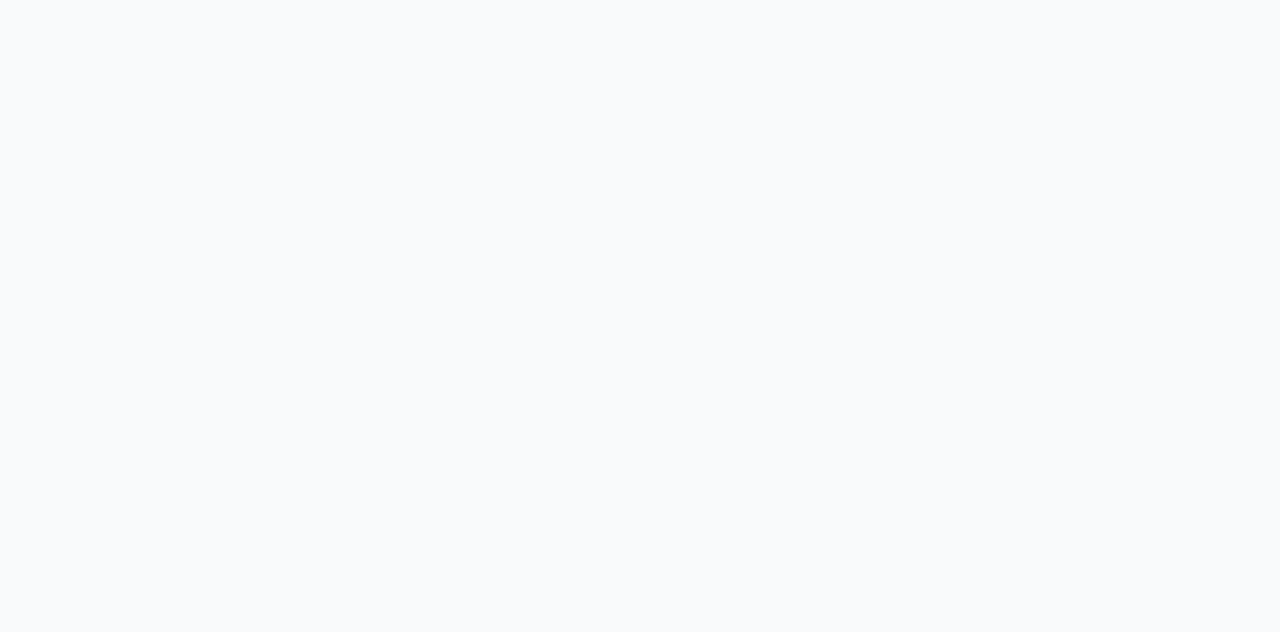
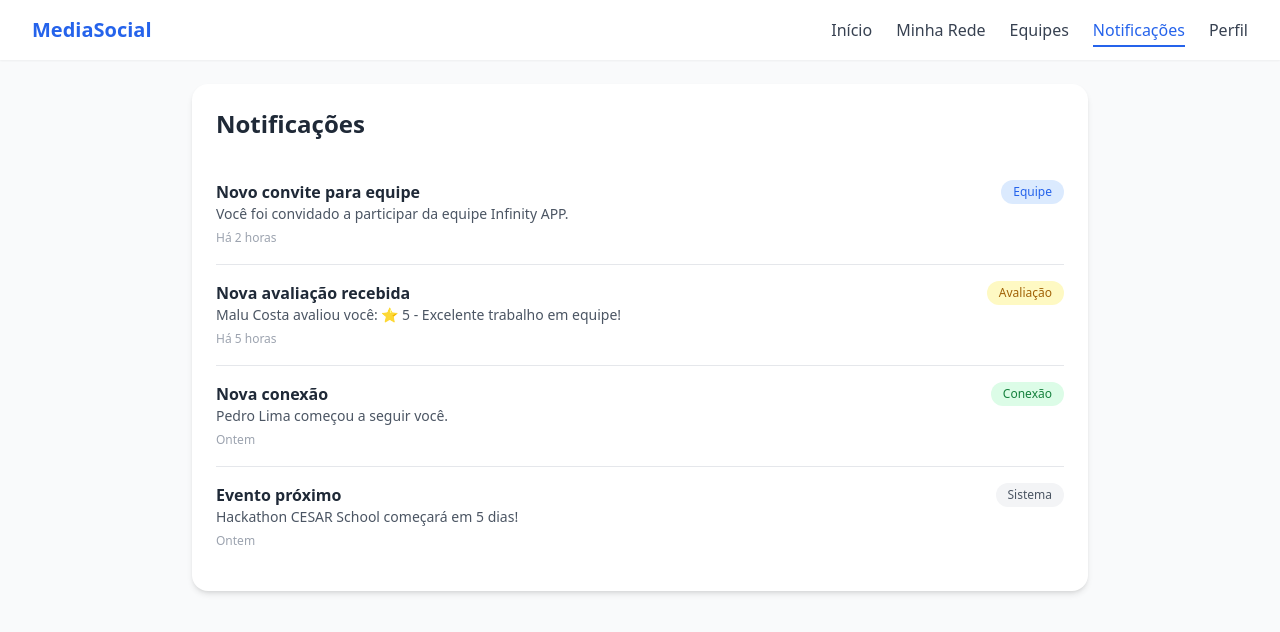
Before and after one commit to kaikinattandossantos/Media_social, a React (Create React App) app in the folder frontend/: page /notifications in a window 1280 px wide. Before the commit this address had no page. Shown: the top 632 px of the page. Built offline with nearby package versions, Linux system fonts and the light colour scheme.

Commit message:
links update

```diff
--- a/frontend/src/App.js
+++ b/frontend/src/App.js
@@ -6,6 +6,8 @@ import Profile from "./pages/Profile";
 import MyNetwork from "./pages/MyNetwork";
 import Teams from "./pages/Teams";
 import Home from "./pages/Home";
+import Notifications from "./pages/Notifications";
+
 
 
 
@@ -21,6 +23,7 @@ function App() {
         <Route path="/minharede" element={<MyNetwork />} />
         <Route path="/teams" element={<Teams />} />
         <Route path="/home" element={<Home />} />
+        <Route path="/notifications" element={<Notifications />} />
 
       </Routes>
     </BrowserRouter>
--- /dev/null
+++ b/frontend/src/pages/Notifications.jsx
@@ -0,0 +1,93 @@
+import React, { useEffect, useState } from "react";
+import { Link } from "react-router-dom";
+
+export default function Notifications() {
+  const [notificacoes, setNotificacoes] = useState([]);
+
+  useEffect(() => {
+    setNotificacoes([
+      {
+        id: 1,
+        tipo: "Equipe",
+        titulo: "Novo convite para equipe",
+        mensagem: "Você foi convidado a participar da equipe Infinity APP.",
+        hora: "Há 2 horas",
+      },
+      {
+        id: 2,
+        tipo: "Avaliação",
+        titulo: "Nova avaliação recebida",
+        mensagem: "Malu Costa avaliou você: ⭐ 5 - Excelente trabalho em equipe!",
+        hora: "Há 5 horas",
+      },
+      {
+        id: 3,
+        tipo: "Conexão",
+        titulo: "Nova conexão",
+        mensagem: "Pedro Lima começou a seguir você.",
+        hora: "Ontem",
+      },
+      {
+        id: 4,
+        tipo: "Sistema",
+        titulo: "Evento próximo",
+        mensagem: "Hackathon CESAR School começará em 5 dias!",
+        hora: "Ontem",
+      },
+    ]);
+  }, []);
+
+  return (
+    <div className="min-h-screen bg-gray-50">
+      {/* NAVBAR */}
+      <header className="bg-white shadow-sm sticky top-0 z-50">
+        <div className="max-w-7xl mx-auto flex items-center justify-between px-8 py-4">
+          <h1 className="text-xl font-bold text-blue-600">MediaSocial</h1>
+          <nav className="space-x-6 text-gray-700 font-medium">
+            <Link to="/home" className="hover:text-blue-600">Início</Link>
+            <Link to="/minharede" className="hover:text-blue-600">Minha Rede</Link>
+            <Link to="/teams" className="hover:text-blue-600">Equipes</Link>
+            <Link to="/notifications" className="text-blue-600 border-b-2 border-blue-600 pb-1">Notificações</Link>
+            <Link to="/profile/1" className="hover:text-blue-600">Perfil</Link>
+          </nav>
+        </div>
+      </header>
+
+      {/* CONTEÚDO */}
+      <main className="max-w-4xl mx-auto p-6 mt-6 bg-white shadow-md rounded-2xl">
+        <h2 className="text-2xl font-bold text-gray-800 mb-6">Notificações</h2>
+
+        <ul className="divide-y divide-gray-200">
+          {notificacoes.map((n) => (
+            <li key={n.id} className="py-4 hover:bg-gray-50 transition">
+              <div className="flex items-start justify-between">
+                <div>
+                  <h3 className="font-semibold text-gray-800">{n.titulo}</h3>
+                  <p className="text-sm text-gray-600">{n.mensagem}</p>
+                  <span className="text-xs text-gray-400">{n.hora}</span>
+                </div>
+                <span
+                  className={`px-3 py-1 rounded-full text-xs font-medium ${
+                    n.tipo === "Equipe"
+                      ? "bg-blue-100 text-blue-600"
+                      : n.tipo === "Avaliação"
+                      ? "bg-yellow-100 text-yellow-700"
+                      : n.tipo === "Conexão"
+                      ? "bg-green-100 text-green-700"
+                      : "bg-gray-100 text-gray-600"
+                  }`}
+                >
+                  {n.tipo}
+                </span>
+              </div>
+            </li>
+          ))}
+        </ul>
+
+        {notificacoes.length === 0 && (
+          <p className="text-center text-gray-500">Nenhuma notificação no momento.</p>
+        )}
+      </main>
+    </div>
+  );
+}
```
